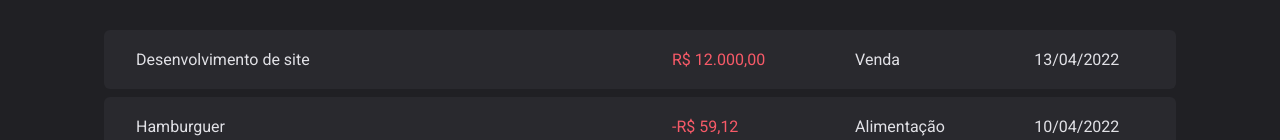
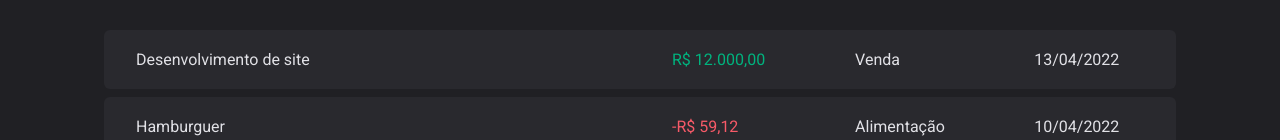
Before and after one commit to matheusbr1/dtmoney-ignite, a React (Vite) app: page / in a window 1280 px wide. Shown: the part 399-539 px from the top of the page. Built offline with nearby package versions, Linux system fonts and the light colour scheme.

Commit message:
fix: change style props in the TransactionsTable PriceHighlight

```diff
--- a/src/pages/Transactions/styles.ts
+++ b/src/pages/Transactions/styles.ts
@@ -33,7 +33,7 @@ interface PriceHighlightProps {
 }
 
 export const PriceHighlight = styled.span<PriceHighlightProps>`
-  color: ${props => props.color === 'income'
+  color: ${props => props.variant === 'income'
     ? props.theme["green-300"]
     : props.theme["red-300"]
   }
```
